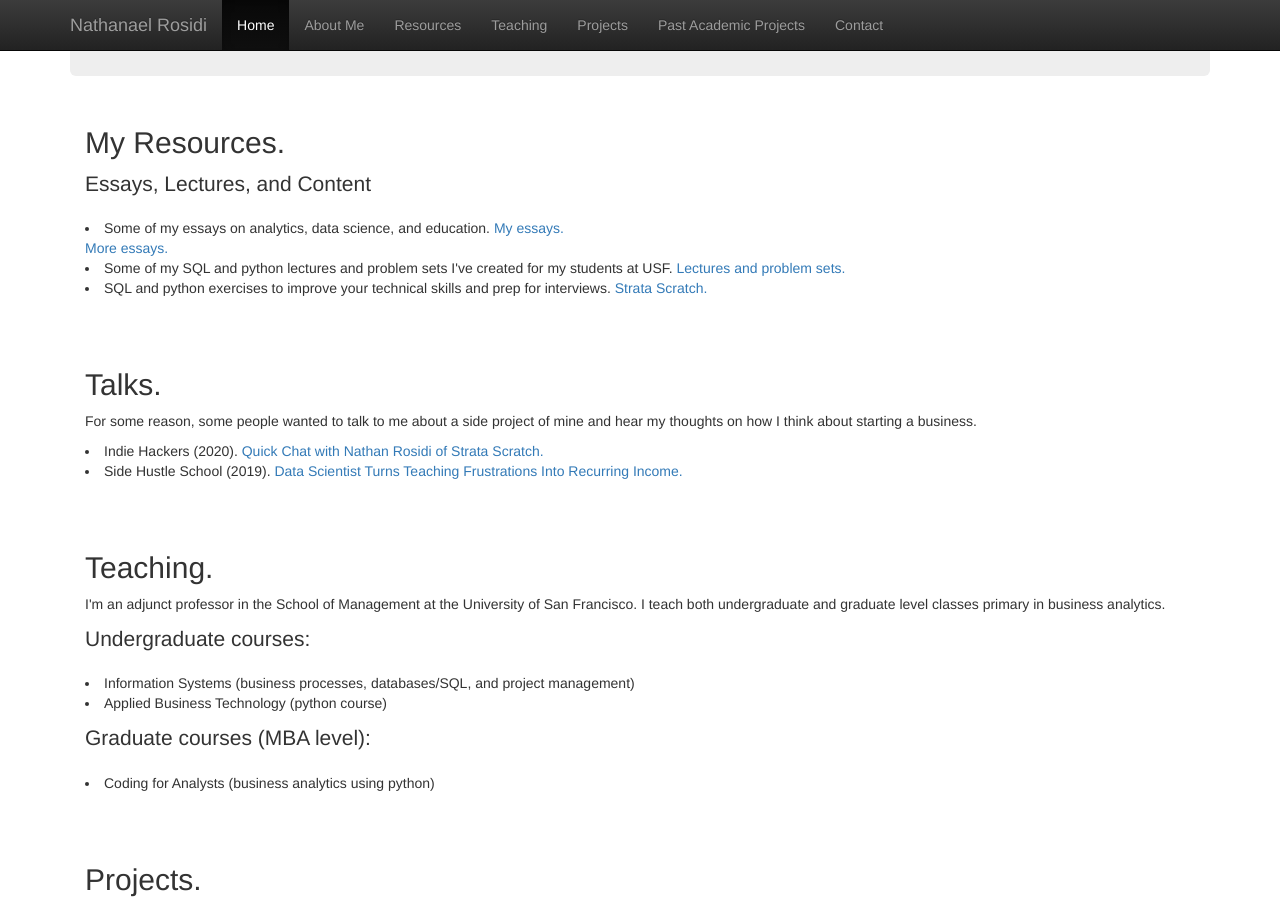
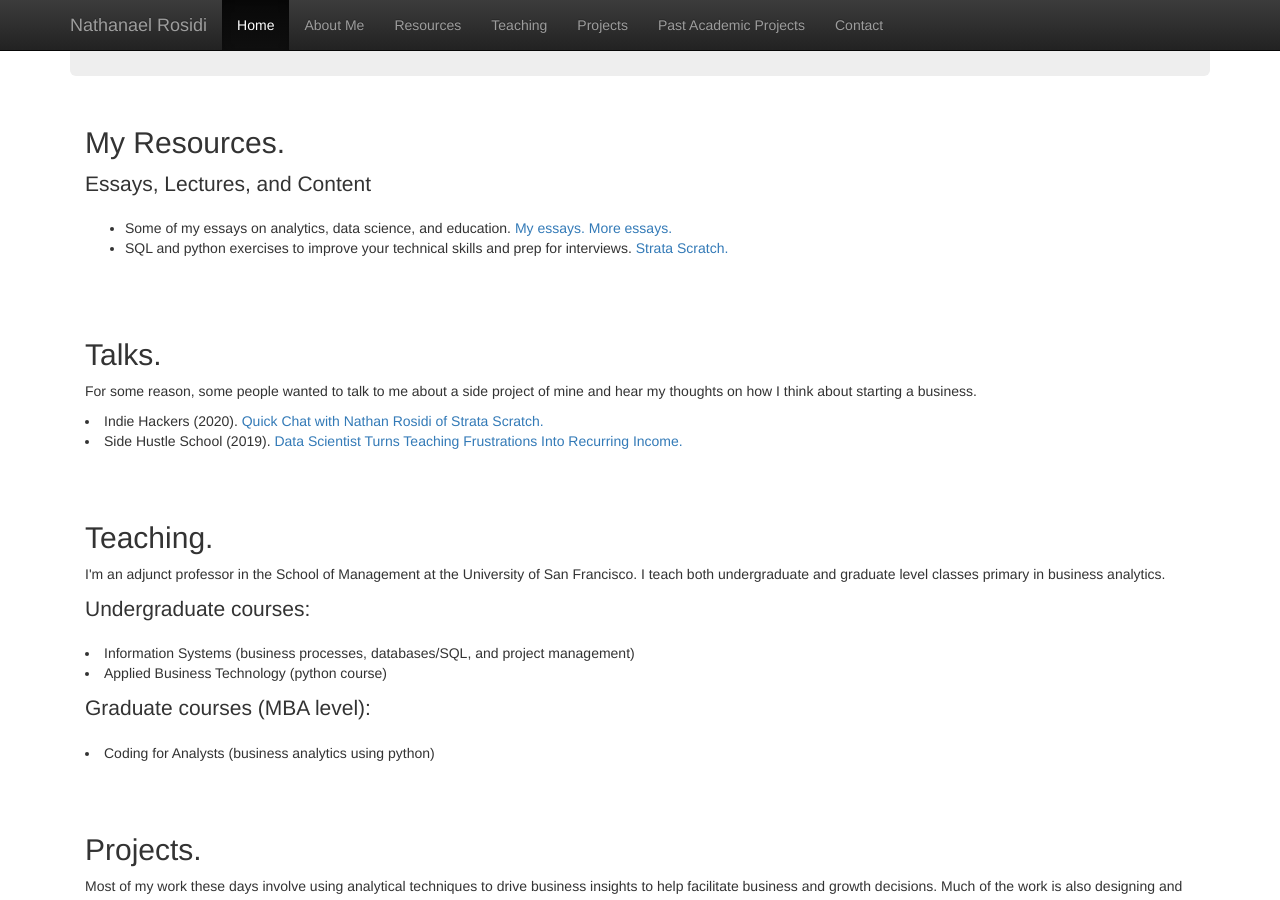
Before and after one commit to nlrosidi/nlrosidi.github.io, a Jekyll site: the page index.html, which Jekyll copies as it is, in a window 1280 px wide and 900 px high, scrolled down 680 px. Built offline with Jekyll 4.4.1, drawn with Linux system fonts in a browser that asks for light colours; nearby versions of some CDN libraries.

Commit message:
Update index.html

```diff
--- a/index.html
+++ b/index.html
@@ -61,9 +61,8 @@
 		<div class="container-fluid">
 		     <div class="row">
         		<div class="col-md-6"><img src="assets/nlrosidi.jpg" alt="Nathanael Rosidi" class="img-responsive"></div>
-          		<!--<div class="col-md-6 top-buffer">-->
 			<div class="col-md-6">
-                	    <p align="left">I'm currently in product strategy in the biotech/healthcare field. I was previously in (and sort of still in) data science but also enjoy building things. Currently, I build educational tools for data scientists as well as students and professionals interested in growing their skills in analytics.</p>
+                	    <p>I'm currently in product strategy in the biotech/healthcare field. I was previously in (and sort of still in) data science but also enjoy building things. Currently, I build educational tools for data scientists as well as students and professionals interested in growing their skills in analytics.</p>
                  	    <p align="left">I am also an adjunct professor in Business Analytics and Information Systems in the School of Management at the University of San Francisco. I teach
                  		both undergraduates and MBAs analytical techniques to better facilitate data-driven decisions -- hopefully applying these techniques in industry.</p>
 			</div>
@@ -73,10 +72,11 @@
 
 	<div class="container-fluid">
 	  <h2 id="resources">My Resources.</h2>
-	 <p class="lead">Essays, Lectures, and Content</p>
-	    <li>Some of my essays on analytics, data science, and education.<a target="_blank" href="https://medium.com/@nathanrosidi"> My essays.</a></li><a target="_blank" href="https://hackernoon.com/u/falco925"> More essays.</a></li>
-	    <li>Some of my SQL and python lectures and problem sets I've created for my students at USF.<a target="_blank" href="https://github.com/nlrosidi/nlrosidi.github.io/blob/master/lectures.md"> Lectures and problem sets.</a></li>
+	  <p class="lead">Essays, Lectures, and Content</p>
+	  <ul>
+            <li>Some of my essays on analytics, data science, and education.<a target="_blank" href="https://medium.com/@nathanrosidi"> My essays.</a><a target="_blank" href="https://hackernoon.com/u/falco925"> More essays.</a></li>
 	    <li>SQL and python exercises to improve your technical skills and prep for interviews.<a target="_blank" href="https://stratascratch.com"> Strata Scratch.</a></li>
+	  </ul>
 	</div>
 
 	<div class="container-fluid">
```
